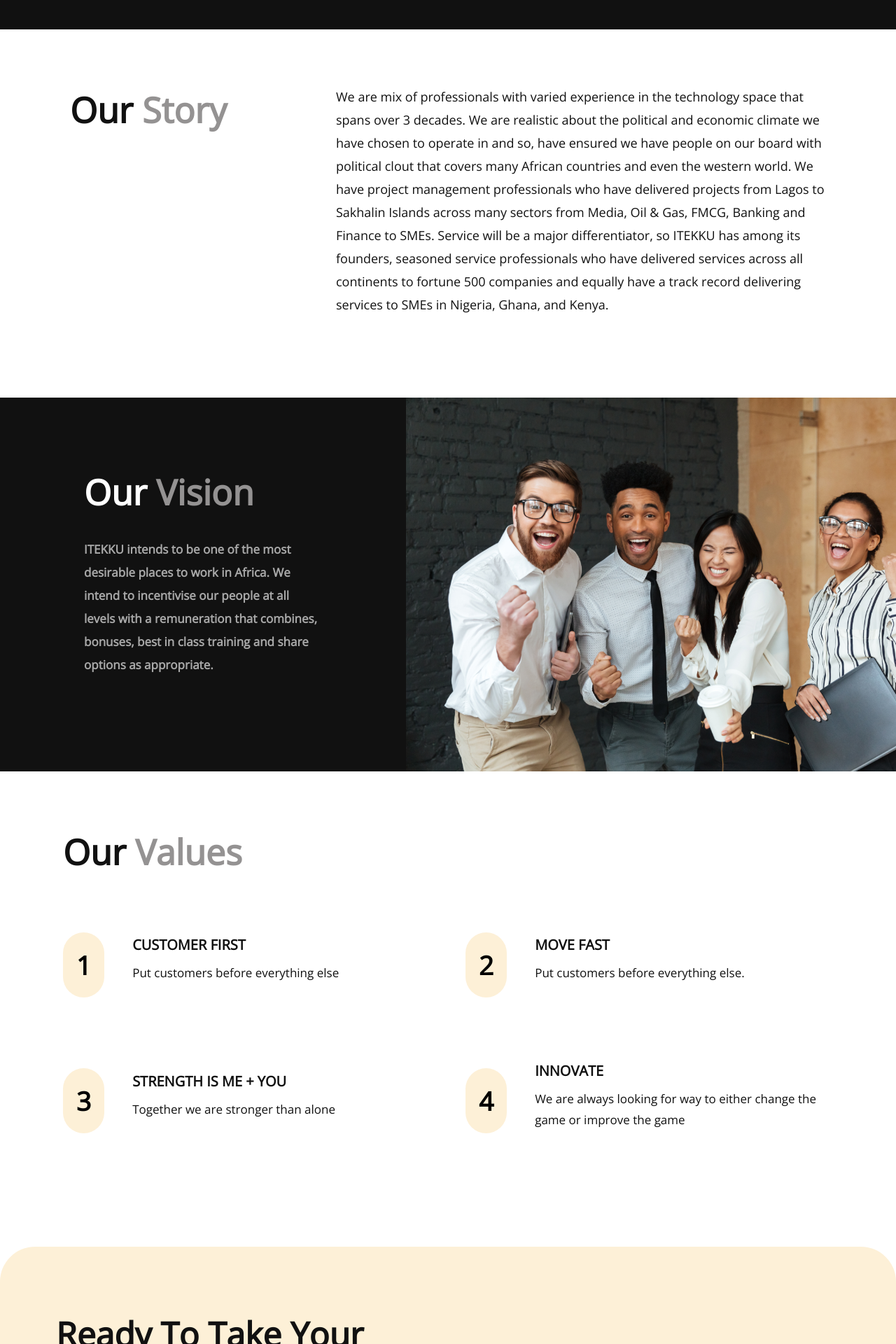
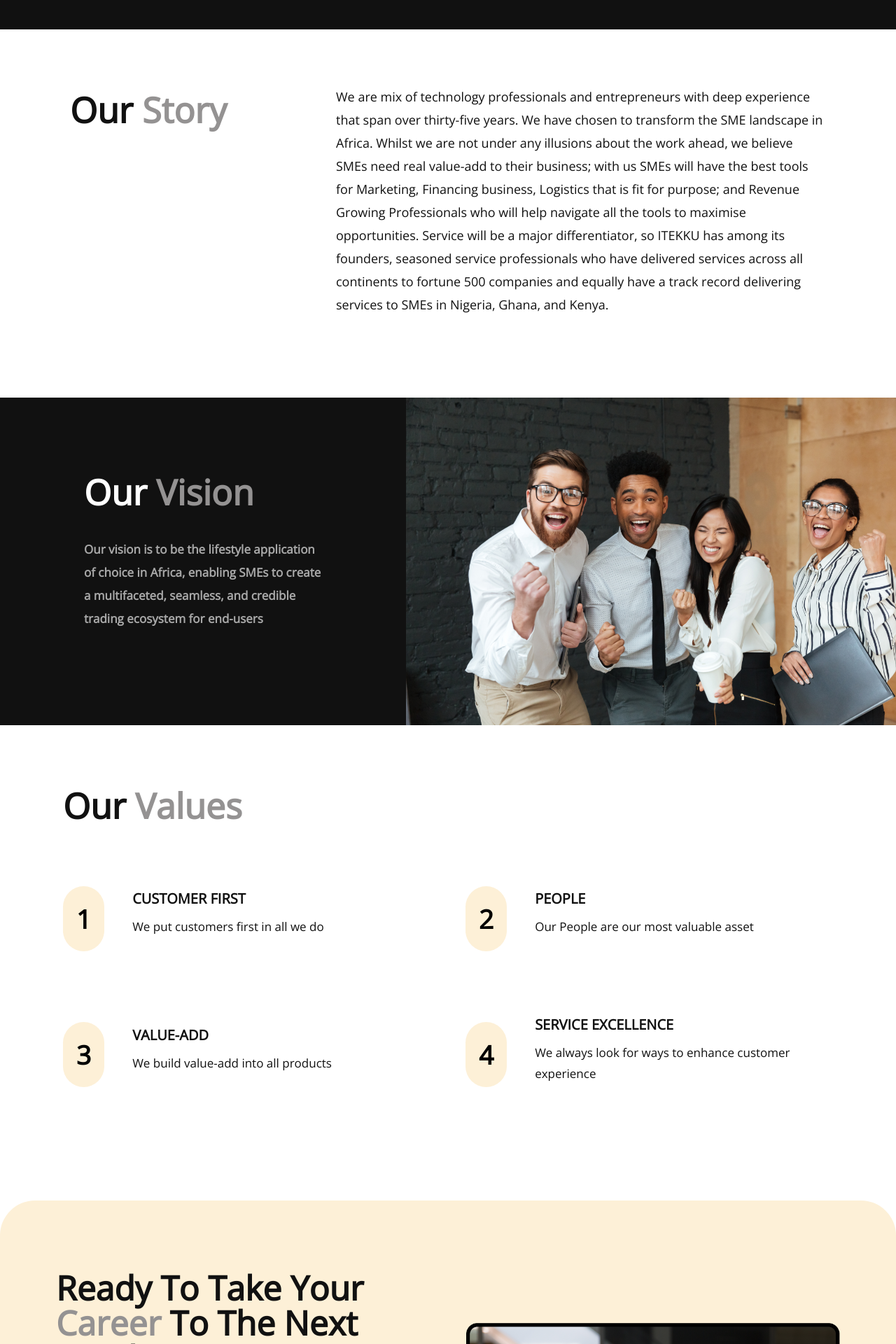
Before and after one commit to fasta-platform/itekku-website-frontend, a React (Create React App) app: page /about in a window 1280 px wide. Shown: the part 700-2620 px from the top of the page at 70% size. Built offline with nearby package versions, Linux system fonts and the light colour scheme; no server answers.

Commit message:
changes made

```diff
--- a/src/components/about/AboutOne.js
+++ b/src/components/about/AboutOne.js
@@ -8,17 +8,17 @@
       </h5>
 
       <p>
-        We are mix of professionals with varied experience in the technology
-        space that spans over 3 decades. We are realistic about the political
-        and economic climate we have chosen to operate in and so, have ensured
-        we have people on our board with political clout that covers many
-        African countries and even the western world. We have project management
-        professionals who have delivered projects from Lagos to Sakhalin Islands
-        across many sectors from Media, Oil & Gas, FMCG, Banking and Finance to
-        SMEs. Service will be a major differentiator, so ITEKKU has among its
-        founders, seasoned service professionals who have delivered services
-        across all continents to fortune 500 companies and equally have a track
-        record delivering services to SMEs in Nigeria, Ghana, and Kenya.
+        We are mix of technology professionals and entrepreneurs with deep
+        experience that span over thirty-five years. We have chosen to transform
+        the SME landscape in Africa. Whilst we are not under any illusions about
+        the work ahead, we believe SMEs need real value-add to their business;
+        with us SMEs will have the best tools for Marketing, Financing business,
+        Logistics that is fit for purpose; and Revenue Growing Professionals who
+        will help navigate all the tools to maximise opportunities. Service will
+        be a major differentiator, so ITEKKU has among its founders, seasoned
+        service professionals who have delivered services across all continents
+        to fortune 500 companies and equally have a track record delivering
+        services to SMEs in Nigeria, Ghana, and Kenya.
       </p>
     </div>
   );
--- a/src/components/about/AboutThree.js
+++ b/src/components/about/AboutThree.js
@@ -5,22 +5,22 @@
     {
       id: 1,
       title: "Customer First",
-      desc: "Put customers before everything else",
+      desc: "We put customers first in all we do",
     },
     {
       id: 2,
-      title: "Move Fast ",
-      desc: "Put customers before everything else.",
+      title: "People",
+      desc: "Our People are our most valuable asset",
     },
     {
       id: 3,
-      title: "Strength is ME + YOU",
-      desc: "Together we are stronger than alone ",
+      title: "Value-add",
+      desc: "We build value-add into all products",
     },
     {
       id: 4,
-      title: "Innovate",
-      desc: "We are always looking for way to either change the game or improve the game",
+      title: "Service Excellence",
+      desc: "We always look for ways to enhance customer experience",
     },
   ];
 
--- a/src/components/about/AboutTwo.js
+++ b/src/components/about/AboutTwo.js
@@ -9,10 +9,9 @@
         </h5>
 
         <p>
-          ITEKKU intends to be one of the most desirable places to work in
-          Africa. We intend to incentivise our people at all levels with a
-          remuneration that combines, bonuses, best in class training and share
-          options as appropriate.
+          Our vision is to be the lifestyle application of choice in Africa,
+          enabling SMEs to create a multifaceted, seamless, and credible trading
+          ecosystem for end-users
         </p>
       </div>
       <div className="aboutTwoRight"></div>
--- a/src/components/footer/Footer.js
+++ b/src/components/footer/Footer.js
@@ -90,10 +90,10 @@
         </div>
       </div>
       <div className="footer_copyright">
-        <h6>Copyright © ITEKKU Limited 2022</h6>
+        <h6>Copyright © ITEKKU Limited 2023</h6>
         <h6>
-          This site is protected by reCAPTCHA Enterprise and the Google Privacy
-          Policy and Terms of Service apply.
+          This website uses cookies to improve your experience. We'll assume
+          you're ok with this, but you can opt-out if you wish.
         </h6>
       </div>
     </div>
--- a/src/components/header/NavBar.js
+++ b/src/components/header/NavBar.js
@@ -131,7 +131,7 @@
           onClick={(e) => scrollElement(e, "ItekkuForBusiness")}
           className="top_link scroll active"
         >
-          Itekku For Business
+          iTEKKU For Business
         </a>
         {/* <NavLink to="/" className="top_link scroll">
           Social Commerce
--- a/src/components/home/HomeOne.js
+++ b/src/components/home/HomeOne.js
@@ -17,16 +17,14 @@
       />
       <div className="HomeOneLeft">
         <h5>
-          Shop From Your favourite{" "}
+          Open your online store now
           <span className="grayColor">brands, influencer </span> &{" "}
           <span className="grayColor">Businesses</span>
         </h5>
         <p>
-          With our <span className="fontBold">Social Commerce Platform</span>,
-          you can shop directly on social media from your favourite{" "}
-          <span className="fontBold">Brands Businesses</span> and{" "}
-          <span className="fontBold">influencers</span>
-          seamlessly.
+          iTEKKU is Commerce done right. We’ve combined site development,
+          payment, shipping and shop management into a single beautiful
+          platform.
         </p>
 
         <div className="" style={{ marginTop: 50, marginBottom: 60 }}>
--- a/src/components/home/HomeThree.js
+++ b/src/components/home/HomeThree.js
@@ -12,14 +12,14 @@
     <div className="HomeThree" id="Logistics">
       <div className="HomeThreeLeft">
         <h5>
-          Enjoy a <span className="grayColor">cheaper, faster</span> and more{" "}
-          <span className="grayColor">seamless</span> delivery to your doorstep.
+          {/* Enjoy a <span className="grayColor">cheaper, faster</span> and more{" "}
+          <span className="grayColor">seamless</span> delivery to your doorstep. */}
+          Enjoy Affordable, Faster And More Seamless Delivery To Your Doorstep.
         </h5>
         <p>
-          Our we have a cutting edge delivery service that ensures goods gets
-          delivered to you in no more than 50 mins after you’ve made your
-          orders, at a cheaper rate compared to what you’ve experienced in the
-          past
+          We have a cutting-edge delivery service that ensures goods gets
+          delivered in no more than 50 mins after you’ve made your orders, at a
+          competitive rate compared to others.
         </p>
 
         <div className="" style={{ marginTop: 50, marginBottom: 60 }}>
```
